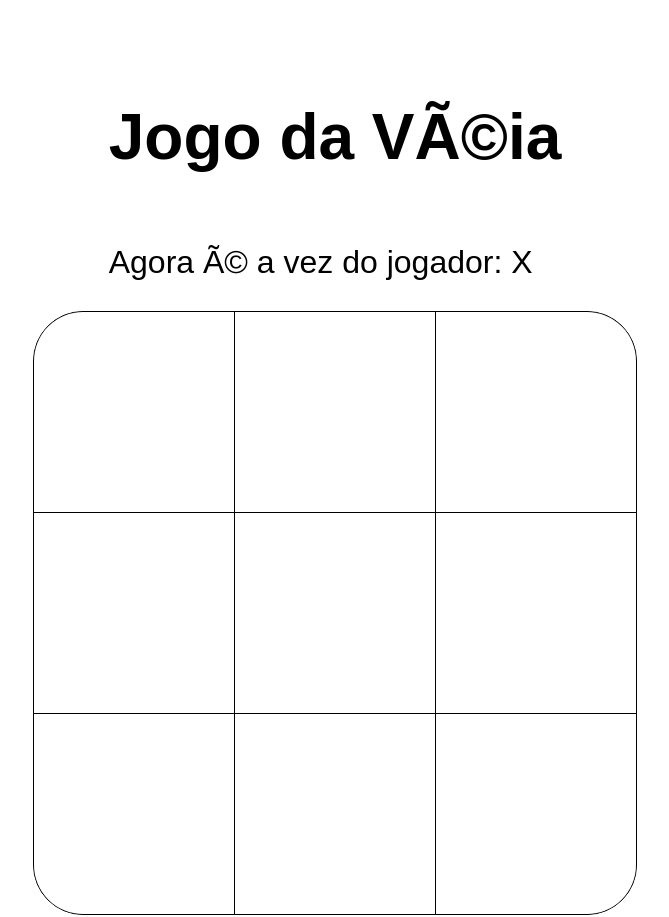
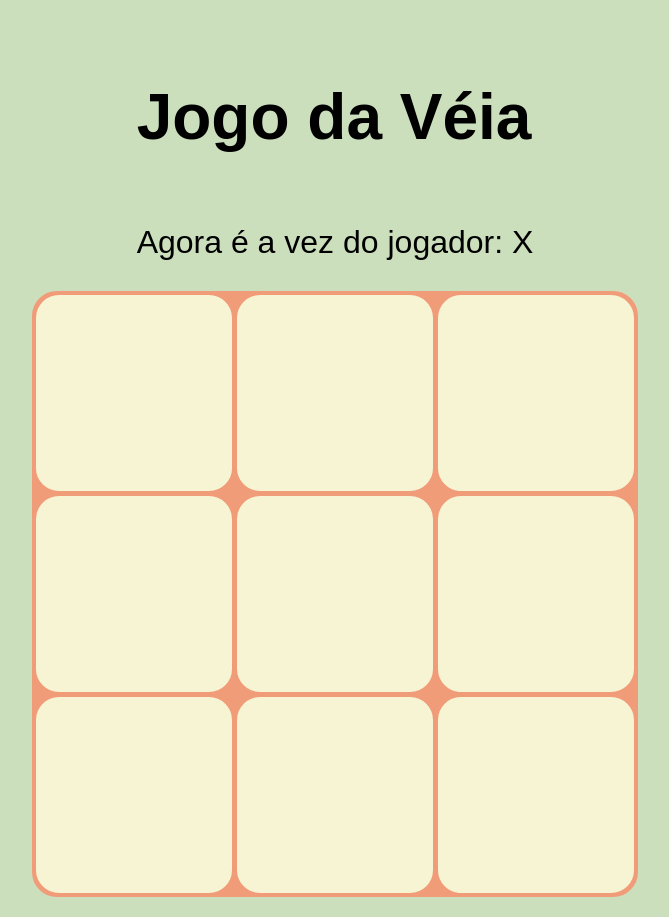
Before and after one commit to Marceometry/Jogo-da-Velha, a plain HTML site: page jogo-da-velha.html in a window 1280 px wide. Shown: the whole page, without its empty margins (305-974 px from the left). Drawn offline with Linux system fonts and the light colour scheme.

Commit message:
Style: colors update

```diff
--- a/jogo-da-velha.css
+++ b/jogo-da-velha.css
@@ -6,11 +6,11 @@
 
 body {
 	width: 100vw;
-		padding-top: 100px;
-
+	padding-top: 10vh;
 	display: flex;
 	align-items: center;
 	flex-direction: column;
+	background-color: #cbdfbd;
 }
 
 h1 {
@@ -25,10 +25,9 @@ p {
 
 main {
 	margin-bottom: 50px;
-  background: black;
-  border: 1px solid black;
-  border-radius: 50px;
-
+	background: #f19c79;
+	border: 2px solid #f19c79;
+	border-radius: 25px;
 	overflow: hidden;
 	display: grid;
 	grid-template-columns: auto auto auto;
@@ -38,5 +37,7 @@ main {
 .box {
 	width: min(25vw, 25vh);
 	height: min(25vw, 25vh);
-		background: white;
+	background: #f6f4d2;
+	border: 2px solid #f19c79;
+	border-radius: 25px;
 }
--- a/jogo-da-velha.html
+++ b/jogo-da-velha.html
@@ -1,9 +1,11 @@
 <!DOCTYPE html>
 <html lang="pt-br">
-		<head
+
+<head>
 	<meta charset="utf-8">
-				<link rel="stylesheet" href="jogo-da-velha.css"
+	<link rel="stylesheet" href="jogo-da-velha.css">
 </head>
+
 <body>
 	<header>
 		<h1>Jogo da Véia</h1>
@@ -26,4 +28,5 @@
 	</main>
 </body>
 <script src="jogo-da-velha.js"></script>
+
 </html>
--- a/jogo-da-velha.js
+++ b/jogo-da-velha.js
@@ -1 +1 @@
-alert('jogo da véia')
+//alert('jogo da véia')
```
Lines whose indentation alone changed are shown as unchanged.
